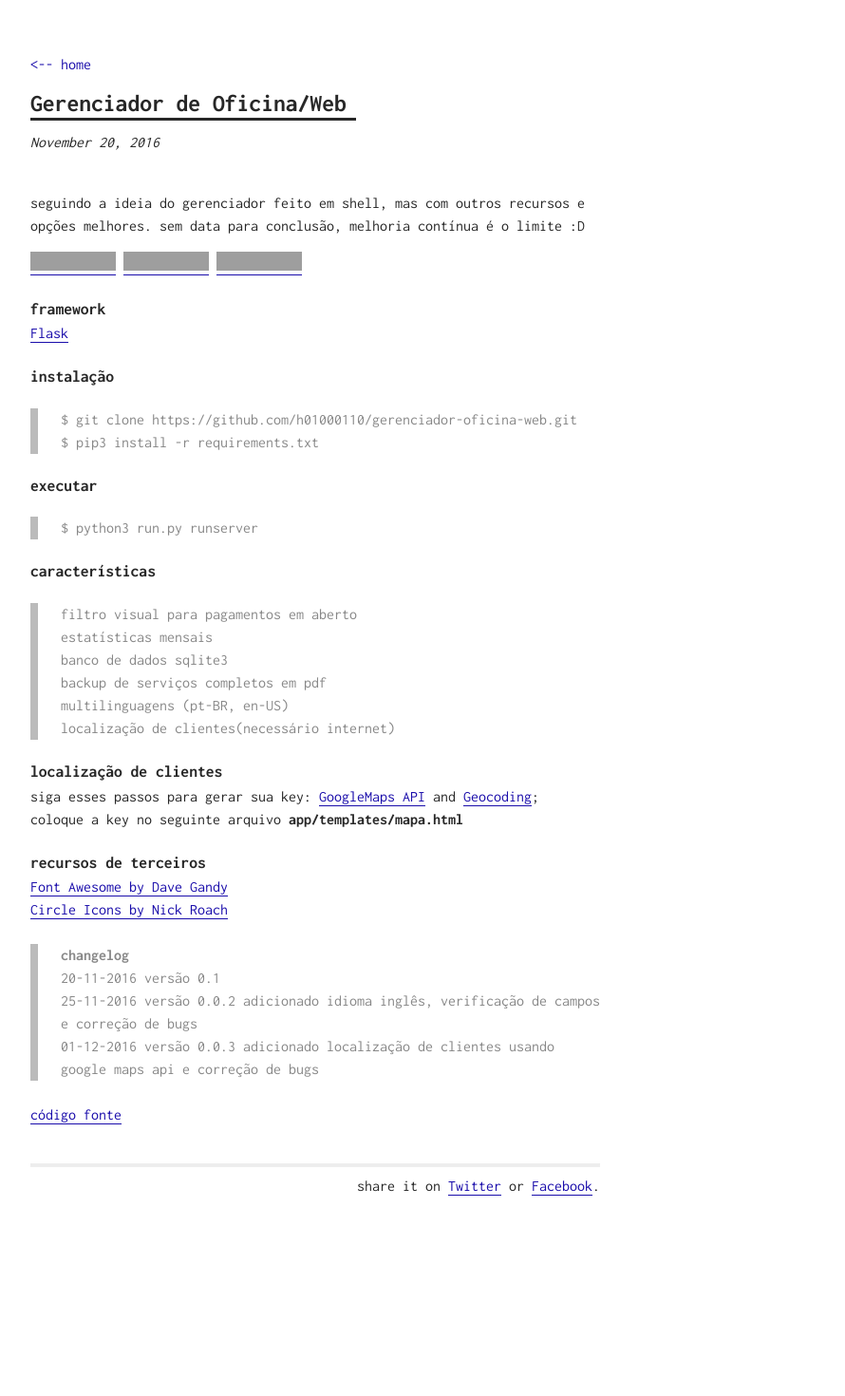
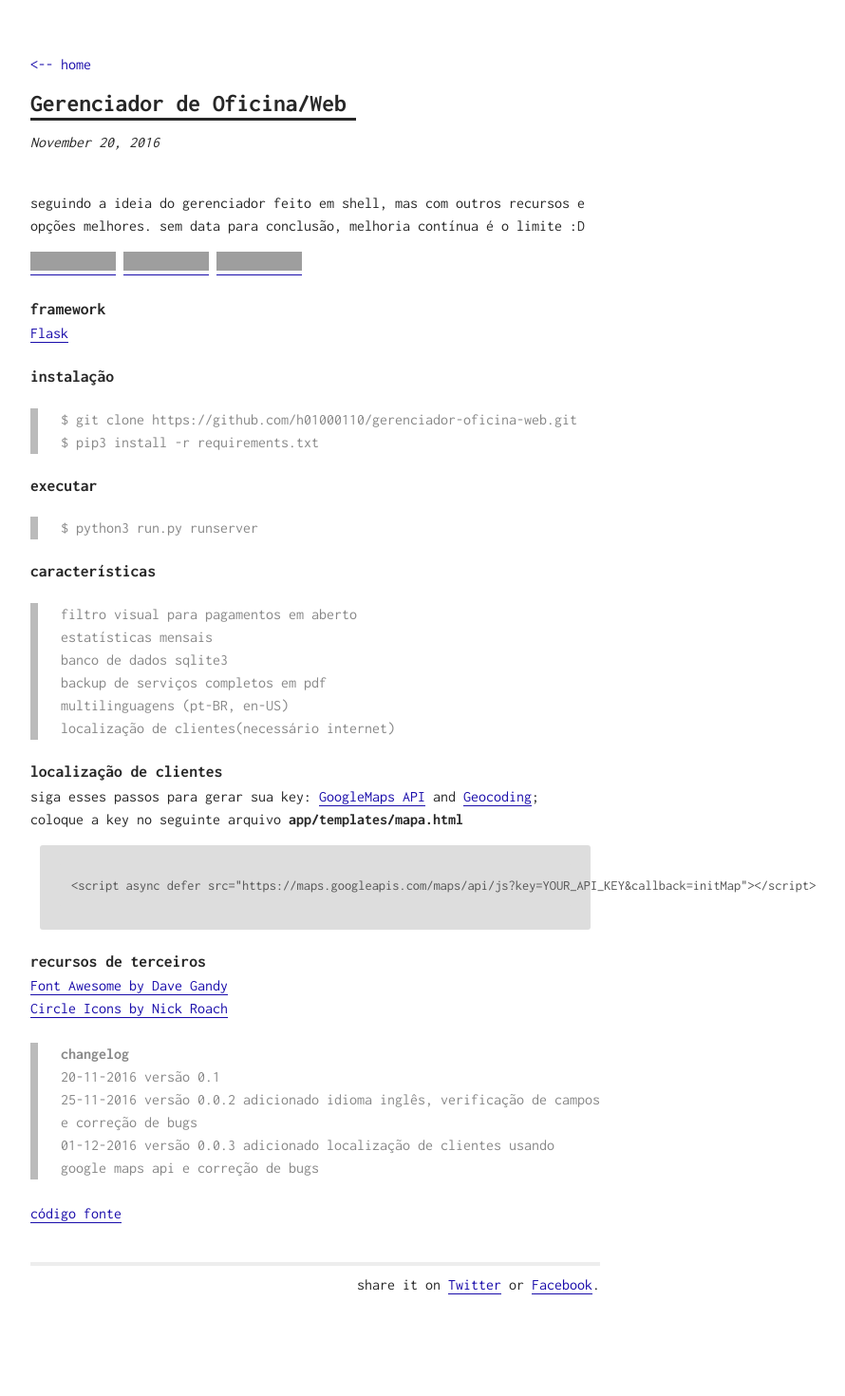
Before and after one commit to h01000110/h01000110.github.io, a Jekyll site: the page built from _posts/2016-11-20-gerenciador-oficina-web.md, in a window 1280 px wide. Shown: the whole page at 95% size, without its empty margins (308-1198 px from the left). Built offline with Jekyll 4.4.1, drawn with Linux system fonts in a browser that asks for light colours; before the commit the page ends 1366 px from its top, so only the background shows below that; grey boxes are pictures that could not be loaded.

Commit message:
new post

````diff
--- a/_posts/2016-11-20-gerenciador-oficina-web.md
+++ b/_posts/2016-11-20-gerenciador-oficina-web.md
@@ -33,7 +33,9 @@ localização de clientes(necessário internet)
 ## localização de clientes
 siga esses passos para gerar sua key: [GoogleMaps API](https://developers.google.com/maps/documentation/javascript/adding-a-google-map#step_3_get_an_api_key) and [Geocoding](https://developers.google.com/maps/documentation/javascript/geocoding#GetStarted);
 coloque a key no seguinte arquivo **app/templates/mapa.html**
-> <script async defer src="https://maps.googleapis.com/maps/api/js?key=YOUR_API_KEY&callback=initMap"></script>
+```html
+<script async defer src="https://maps.googleapis.com/maps/api/js?key=YOUR_API_KEY&callback=initMap"></script>
+```
 
 ## recursos de terceiros
 [Font Awesome by Dave Gandy](http://fontawesome.io/)
````
